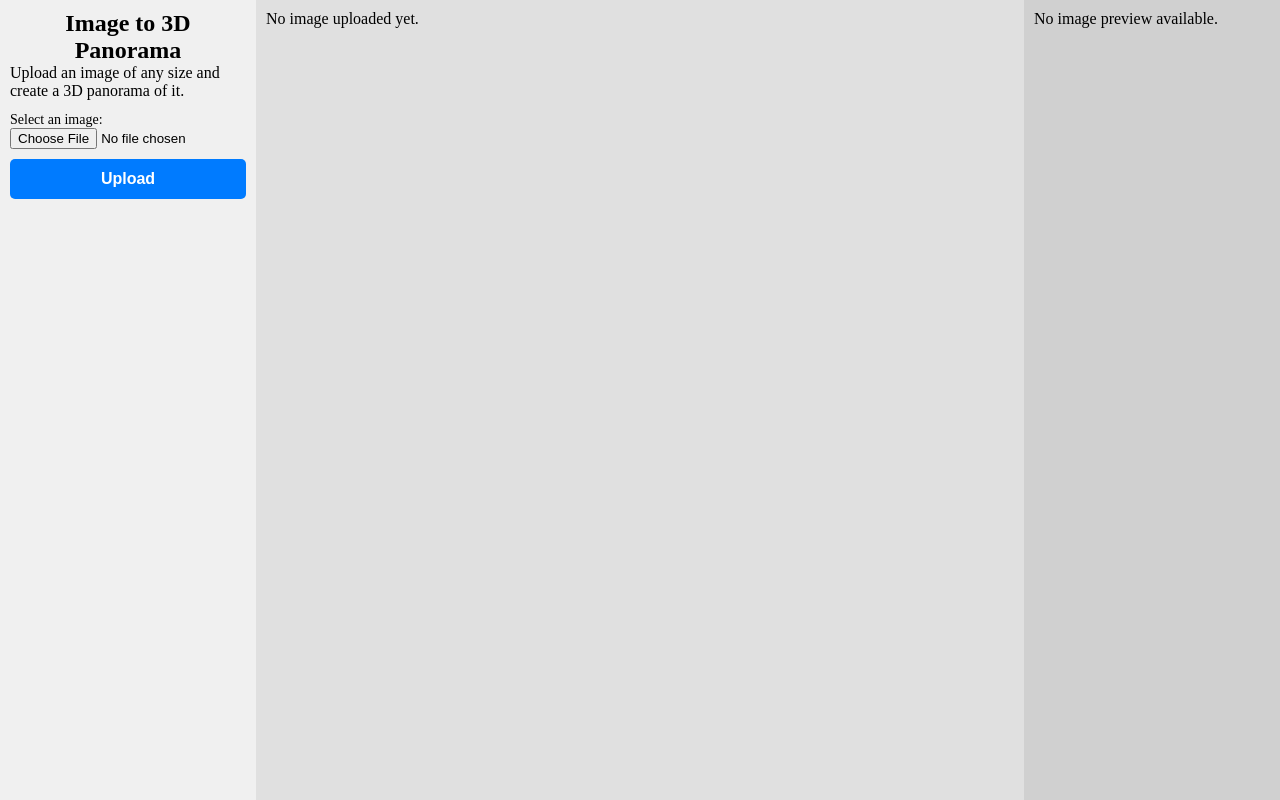
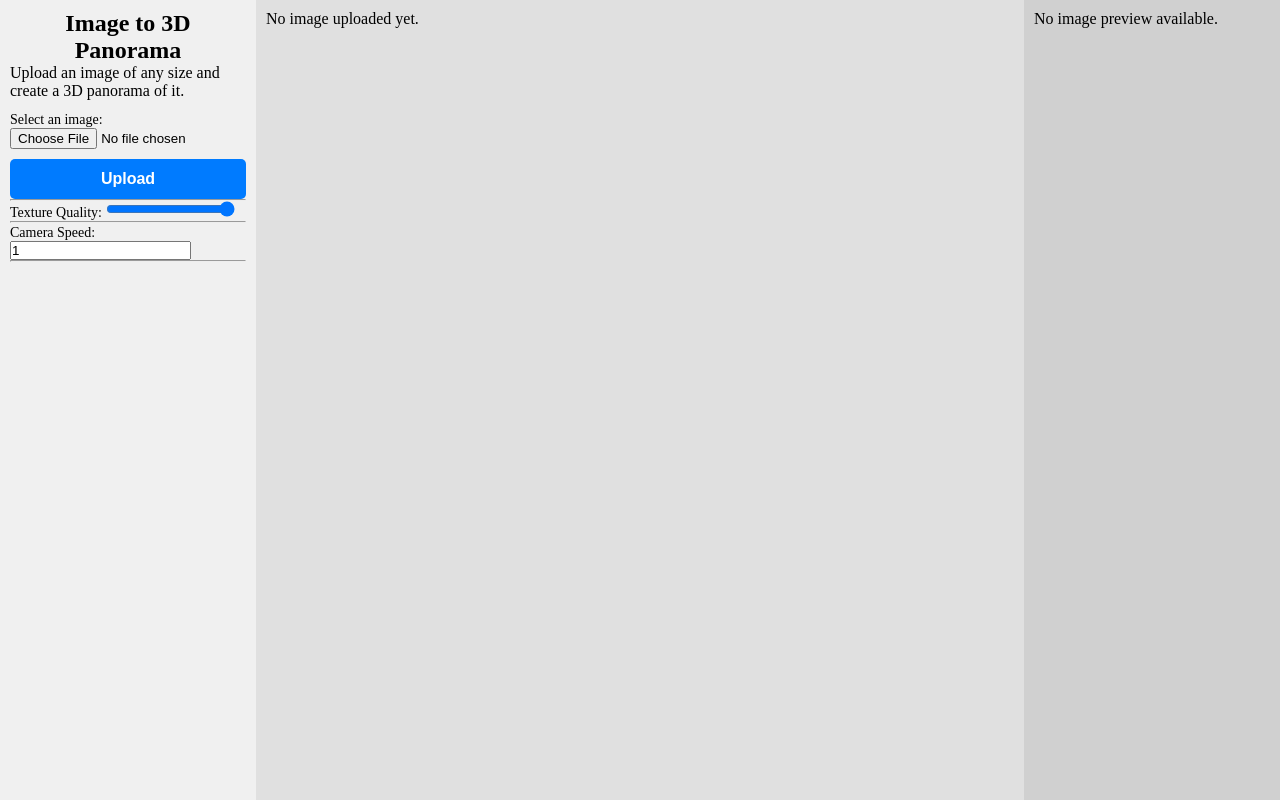
Before and after one commit to LyubomirT/lookaround, a Flask app: page / in a window 1280 px wide. Run offline with Flask 3, Linux system fonts and the light colour scheme.

Commit message:
Add texture quality and camera speed controls

```diff
--- a/templates/index.html
+++ b/templates/index.html
@@ -98,6 +98,13 @@
                 <input type="file" id="image" name="image" accept="image/*" required>
                 <button type="submit" class="btn-primary">Upload</button>
             </form>
+            <hr>
+            <label for="quality-slider">Texture Quality:</label>
+            <input type="range" id="quality-slider" min="0" max="100" value="100">
+            <hr>
+            <label for="camera-speed">Camera Speed:</label>
+            <input type="number" id="camera-speed" value="1">
+            <hr>
         </div>
         <div class="main">
             {% if filename %}
@@ -157,14 +164,19 @@
                 var scene = new THREE.Scene();
                 var camera = new THREE.PerspectiveCamera(75, 800 / 600, 0.1, 1000);
                 var renderer = new THREE.WebGLRenderer();
+                // Totally Responsive Size
                 renderer.setSize(800, 600);
                 var panoramaWrapper = document.getElementById('panorama-wrapper');
                 panoramaWrapper.appendChild(renderer.domElement);
 
-                // Create a sphere geometry and a texture from the image
+                // Create a sphere geometry
                 var geometry = new THREE.SphereGeometry(500, 60, 40);
                 geometry.scale(-1, 1, 1); // Invert the sphere
+
+                // Create a texture from the image with quality settings
+                var quality = $('#quality-slider').val() / 100;
                 var texture = new THREE.TextureLoader().load(src);
+                texture.repeat.set(quality, quality);
                 var material = new THREE.MeshBasicMaterial({map: texture});
 
                 // Create a mesh from the geometry and the material
```
